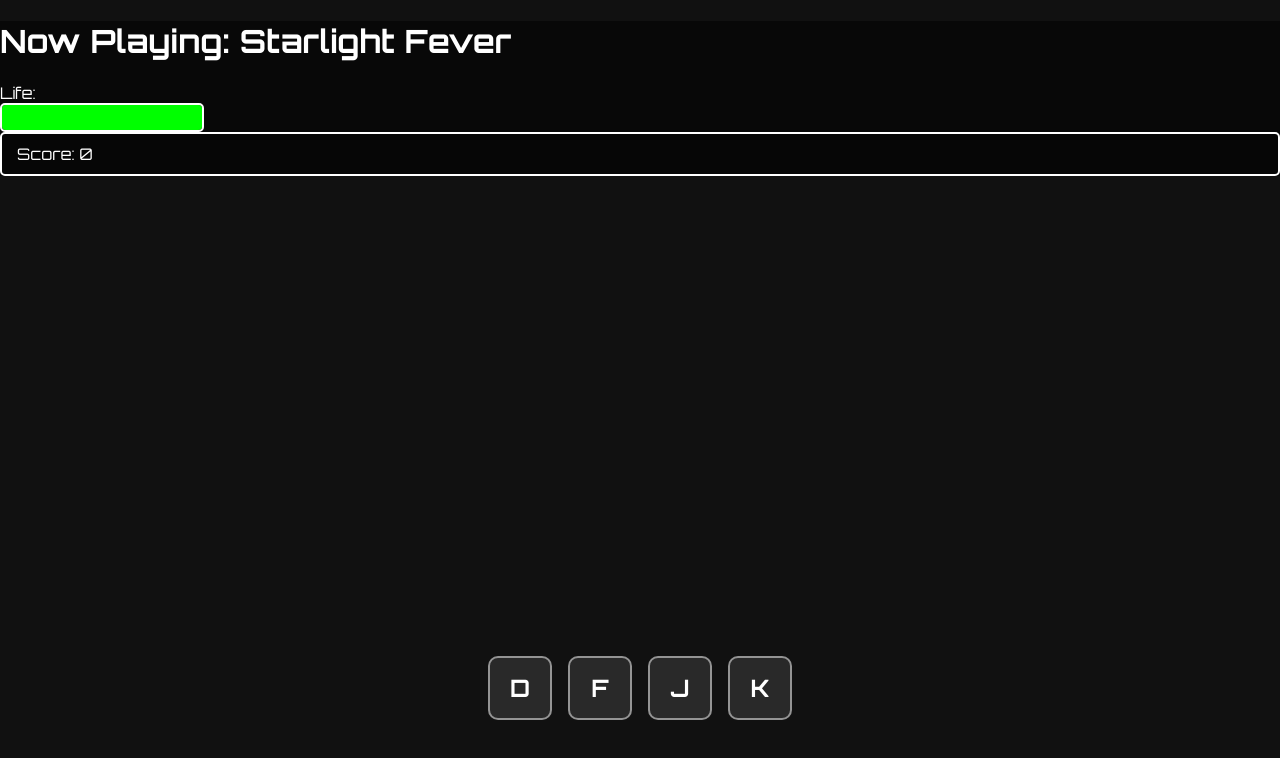
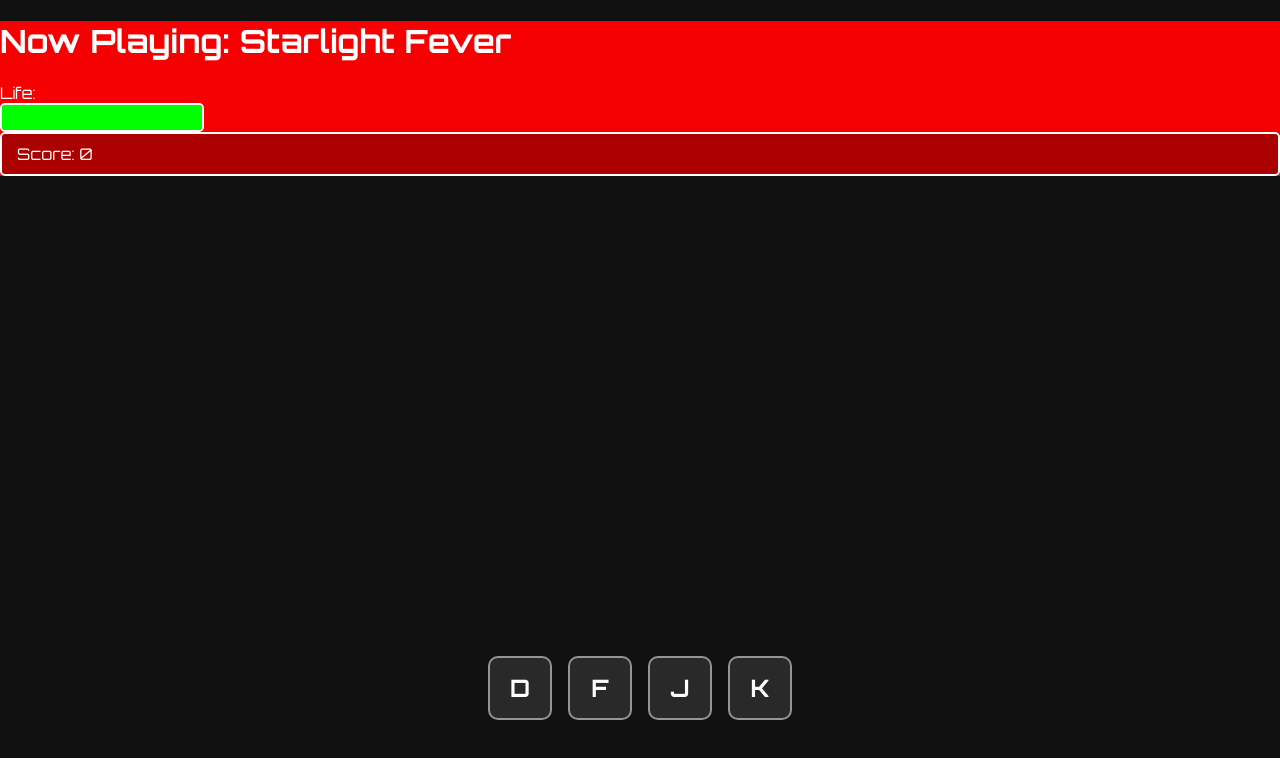
Before and after one commit to fossil-leo/pasta, a website built with Vite: page index.html in a window 1280 px wide. Both pictures are taken after a click on the button "Click to Start". Built offline with nearby package versions, Linux system fonts and the light colour scheme; files whose address does not match are found by name.

Commit message:
Fix: Force UI visibility with high z-index and red background

```diff
--- a/index.html
+++ b/index.html
@@ -9,7 +9,7 @@
     <link href="https://fonts.googleapis.com/css2?family=Orbitron:wght@400;700&display=swap" rel="stylesheet">
   </head>
   <body class="bg-dark text-white">
-    <div id="ui-container" class="container-fluid p-3 position-absolute top-0 start-0 w-100" style="display: none;">
+    <div id="ui-container" class="container-fluid p-3 position-absolute top-0 start-0 w-100" style="display: none; background-color: rgba(255, 0, 0, 0.8) !important; z-index: 9999 !important;">
       <div class="d-flex justify-content-between align-items-center">
         <div>
           <h1 id="song-title" class="h4">Now Playing: Starlight Fever</h1>
--- a/src/main.ts
+++ b/src/main.ts
@@ -171,7 +171,7 @@ class Game {
 
         // Force-recreate the UI every time a game starts, now with a styled score panel
         this.uiContainer.innerHTML = `
-          <div class="d-flex justify-content-between align-items-center p-3" style="background-color: rgba(0, 0, 0, 0.5);">
+          <div class="d-flex justify-content-between align-items-center p-3" style="background-color: rgba(255, 0, 0, 0.8) !important; z-index: 9999 !important;">
             <div>
               <h1 id="song-title" class="h4">Now Playing: Starlight Fever</h1>
             </div>
```
